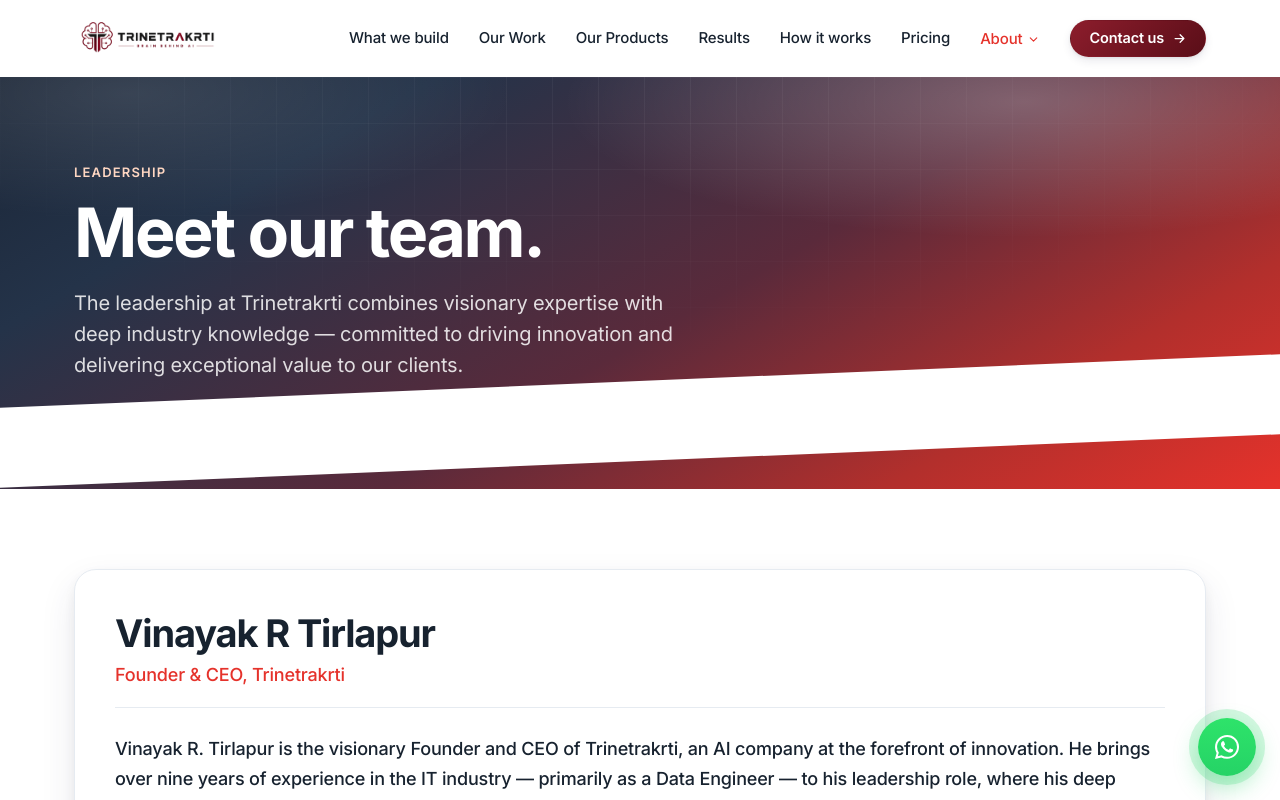
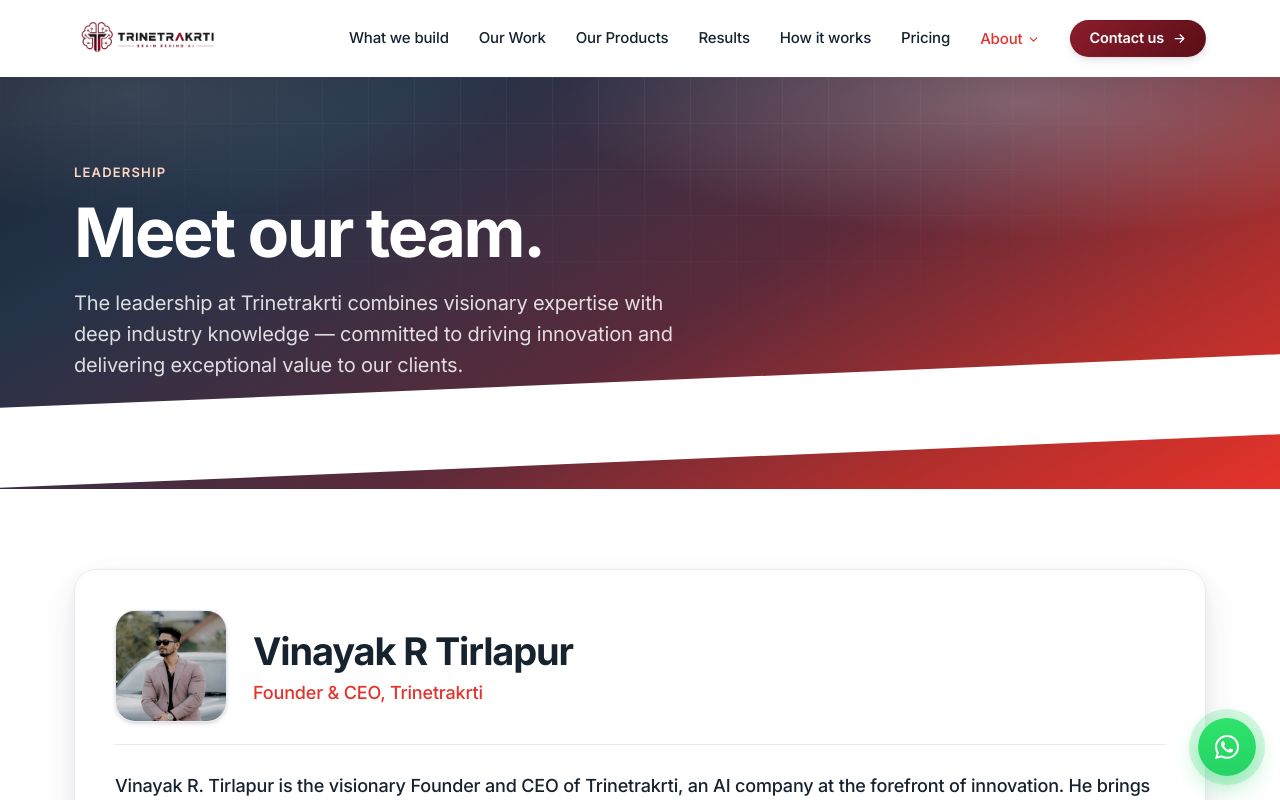
Before and after one commit to surya3444/Trinetrakrti, a Next.js app: page /leadership in a window 1280 px wide. Shown: the top 800 px of the page. Built offline with nearby package versions, Linux system fonts and the light colour scheme.

Commit message:
updated image in leadership page and also fixed scroll bug in homepage

```diff
--- a/app/leadership/page.tsx
+++ b/app/leadership/page.tsx
@@ -87,9 +87,12 @@ export default function Leadership() {
       <section style={{ padding: "80px 0 0" }}>
         <Container>
           <div className="ol-reveal ol-frame" style={{ border: `1px solid ${T.border}`, borderRadius: 22, background: "#fff", boxShadow: T.shadowFloat, padding: "40px 40px 44px" }}>
-            <div style={{ borderBottom: `1px solid ${T.border}`, paddingBottom: 22, marginBottom: 26 }}>
-              <h2 style={{ margin: 0, fontSize: "clamp(26px,3.4vw,38px)", fontWeight: 700, letterSpacing: "-.03em", color: T.fg }}>Vinayak R Tirlapur</h2>
-              <p style={{ margin: "8px 0 0", fontSize: 18, fontWeight: 500, color: T.accent }}>Founder &amp; CEO, Trinetrakrti</p>
+            <div style={{ borderBottom: `1px solid ${T.border}`, paddingBottom: 22, marginBottom: 26, display: "flex", alignItems: "center", gap: 26, flexWrap: "wrap" }}>
+              <img src="/vinayak.jpeg" alt="Vinayak R Tirlapur" style={{ width: 112, height: 112, borderRadius: 20, objectFit: "cover", border: `1px solid ${T.border}`, boxShadow: T.shadowCard, flexShrink: 0 }} />
+              <div>
+                <h2 style={{ margin: 0, fontSize: "clamp(26px,3.4vw,38px)", fontWeight: 700, letterSpacing: "-.03em", color: T.fg }}>Vinayak R Tirlapur</h2>
+                <p style={{ margin: "8px 0 0", fontSize: 18, fontWeight: 500, color: T.accent }}>Founder &amp; CEO, Trinetrakrti</p>
+              </div>
             </div>
 
             <p style={{ fontSize: 18, lineHeight: 1.7, color: T.fg, margin: 0, fontWeight: 500 }}>
--- a/app/page.tsx
+++ b/app/page.tsx
@@ -228,7 +228,7 @@ function BuildPipeline() {
           <p style={{ margin: 0, color: T.mute, fontSize: 15.5, lineHeight: 1.6, maxWidth: 820 }}>{cur.long}</p>
         </div>
       )}
-      <style>{`@media(max-width:760px){.ol-pipe{justify-content:flex-start;overflow-x:auto;}}`}</style>
+      <style>{`@media(max-width:760px){.ol-pipe{overflow-x:auto !important;overflow-y:hidden;justify-content:flex-start;-webkit-overflow-scrolling:touch;scrollbar-width:none;}.ol-pipe::-webkit-scrollbar{display:none;}.ol-pipe>div{flex:0 0 auto !important;min-width:180px;}}`}</style>
     </div>
   );
 }
```
Also changed, not shown: public/vinayak.jpeg (added).
